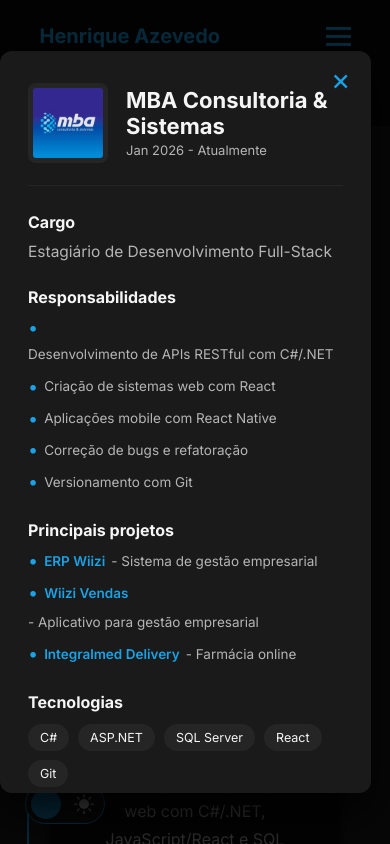
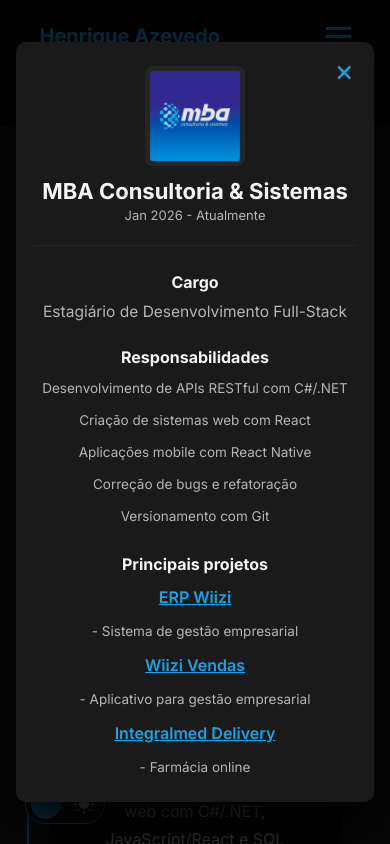
Before and after one commit to henriiqueaze/Portfolio-Henrique, a React (Vite) app: page / in a window 390 px wide. Both pictures are taken after a click on the button 306 px from the left and 1739 px from the top of the page. Shown: the part 1317-2161 px from the top of the page. Built offline with nearby package versions, Linux system fonts and the light colour scheme.

Commit message:
fix: experience modal responsivity

```diff
--- a/src/components/Experience/modal.css
+++ b/src/components/Experience/modal.css
@@ -6,6 +6,7 @@
   align-items: center;
   justify-content: center;
   z-index: 400;
+  padding: 1.6rem;
 }
 
 .experience-modal-content {
@@ -145,3 +146,62 @@
   color: var(--paragraph);
   font-weight: 400;
 }
+
+@media (max-width: 768px) {
+  .experience-modal-content {
+    width: 100%;
+    max-width: 100%;
+    max-height: 90vh;
+    padding: 2.4rem 1.8rem;
+    border-radius: 1rem;
+    text-align: center;
+  }
+
+  .modal-header {
+    flex-direction: column;
+    align-items: center;
+    gap: 1.2rem;
+  }
+
+  .modal-header-info {
+    align-items: center;
+  }
+
+  .modal-company-logo {
+    width: 100px;
+    height: 100px;
+  }
+
+  .modal-list li {
+    justify-content: center;
+    text-align: center;
+  }
+
+  .modal-list a {
+    font-size: 16px;
+    text-decoration: underline;
+  }
+
+  .bullet {
+    display: none;
+  }
+
+  .project-link {
+    display: block;
+    width: 100%;
+  }
+
+  .project-description {
+    display: block;
+    margin-top: 0.3rem;
+  }
+
+  .tech-list {
+    justify-content: center;
+  }
+
+  .close {
+    top: 0.8rem;
+    right: 1.2rem;
+  }
+}
```
